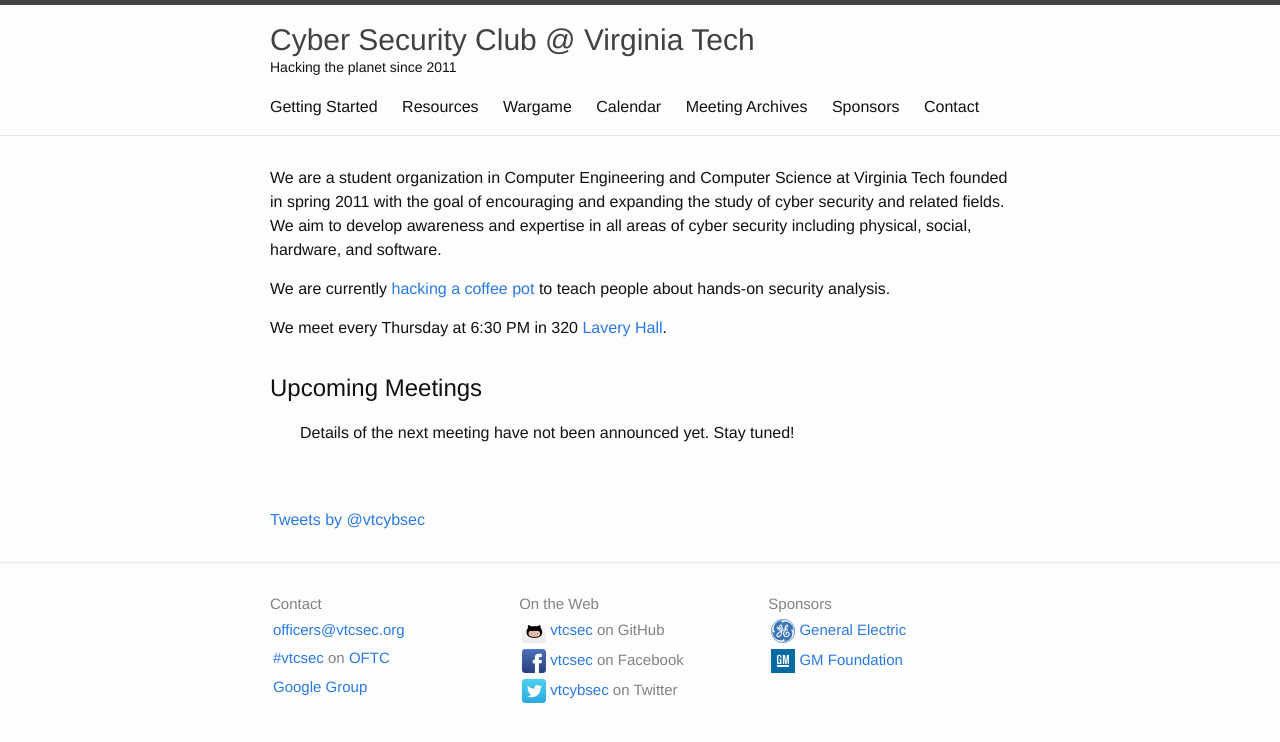
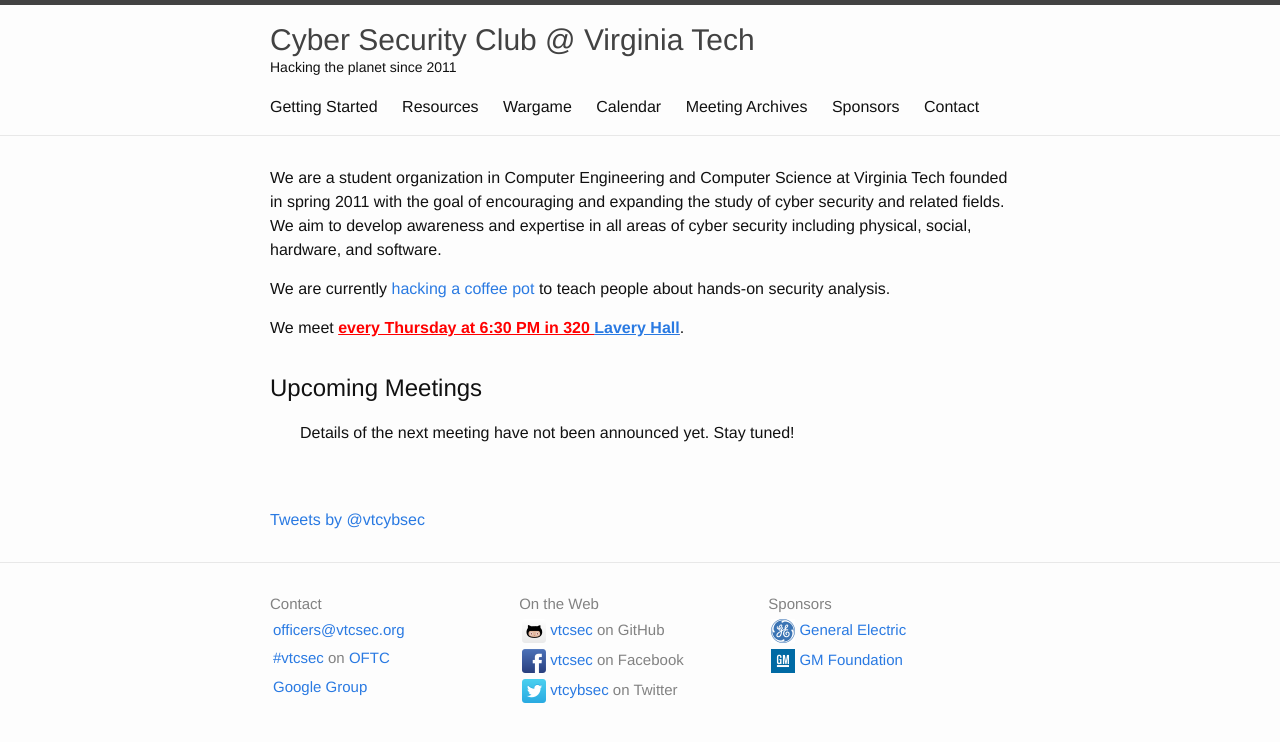
Before and after one commit to VTCSec/vtcsec.org, a Jekyll site: the page built from index.html, in a window 1280 px wide. Shown: the top 742 px of the page. Built offline with Jekyll 4.4.1, drawn with Linux system fonts in a browser that asks for light colours; comment, search, counter and statistics services are not loaded.

Commit message:
We still get too many emails asking when/where the meetings are.
Try to help with that problem.

```diff
--- a/_sass/_layout.scss
+++ b/_sass/_layout.scss
@@ -115,6 +115,14 @@
     &, &:visited {
         color: $grey-color;
         float: right;
+    }
+}
+
+.read-damnit {
+    color: red;
+    &, & a {
+        font-weight: bold;
+        text-decoration: underline;
     }
 }
 
--- a/index.html
+++ b/index.html
@@ -19,7 +19,7 @@
 {% comment %}
   TODO: Make this dynamic from per-semester data we already have.
 {% endcomment %}
-<p>We meet every Thursday at 6:30 PM in 320 <a href="https://www.google.com/maps/place/Lavery+Hall/@37.2311489,-80.4228294,17z">Lavery Hall</a>.
+<p>We meet <span class="read-damnit">every Thursday at 6:30 PM in 320 <a href="https://www.google.com/maps/place/Lavery+Hall/@37.2311489,-80.4228294,17z">Lavery Hall</a></span>.
 
   <h1>Upcoming Meetings</h1>
   <ul class="post-list meeting-list future-only">
```
